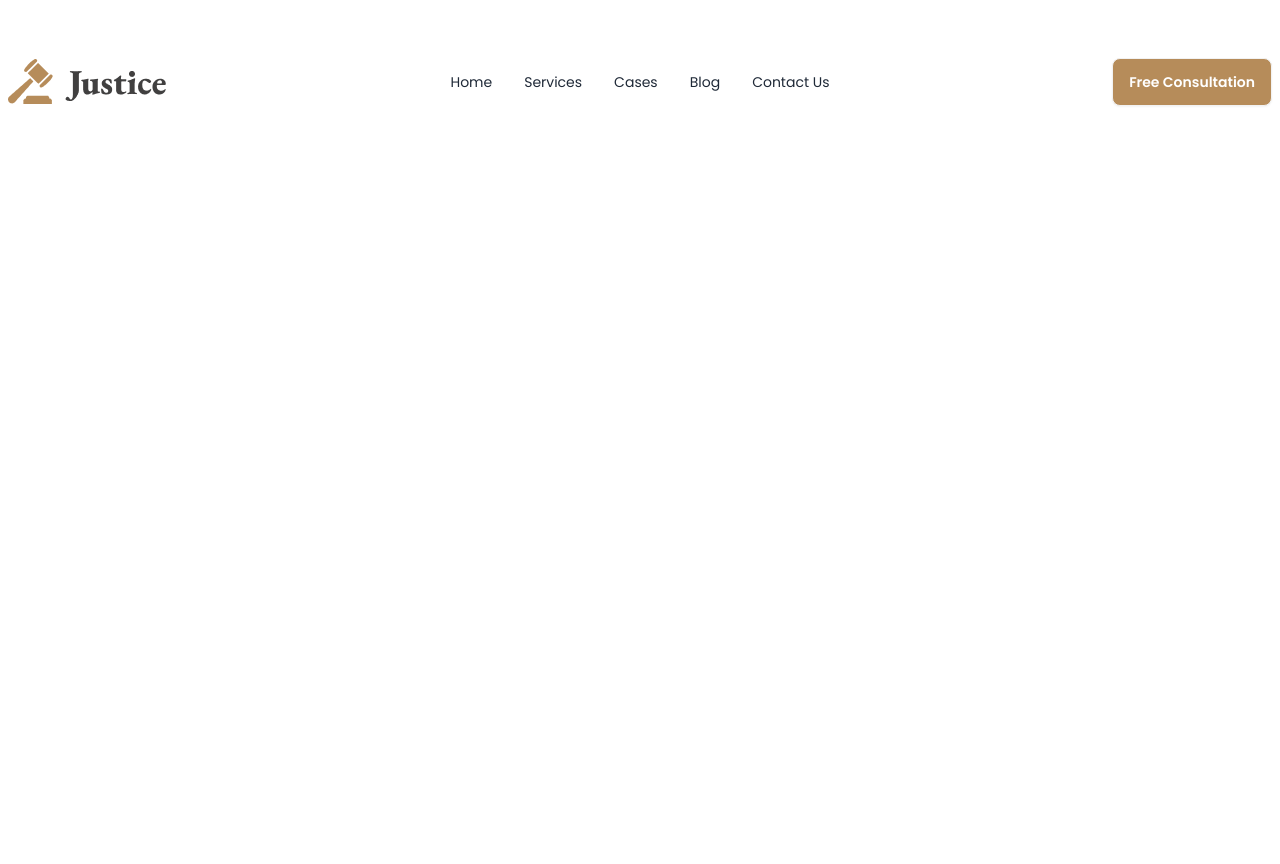
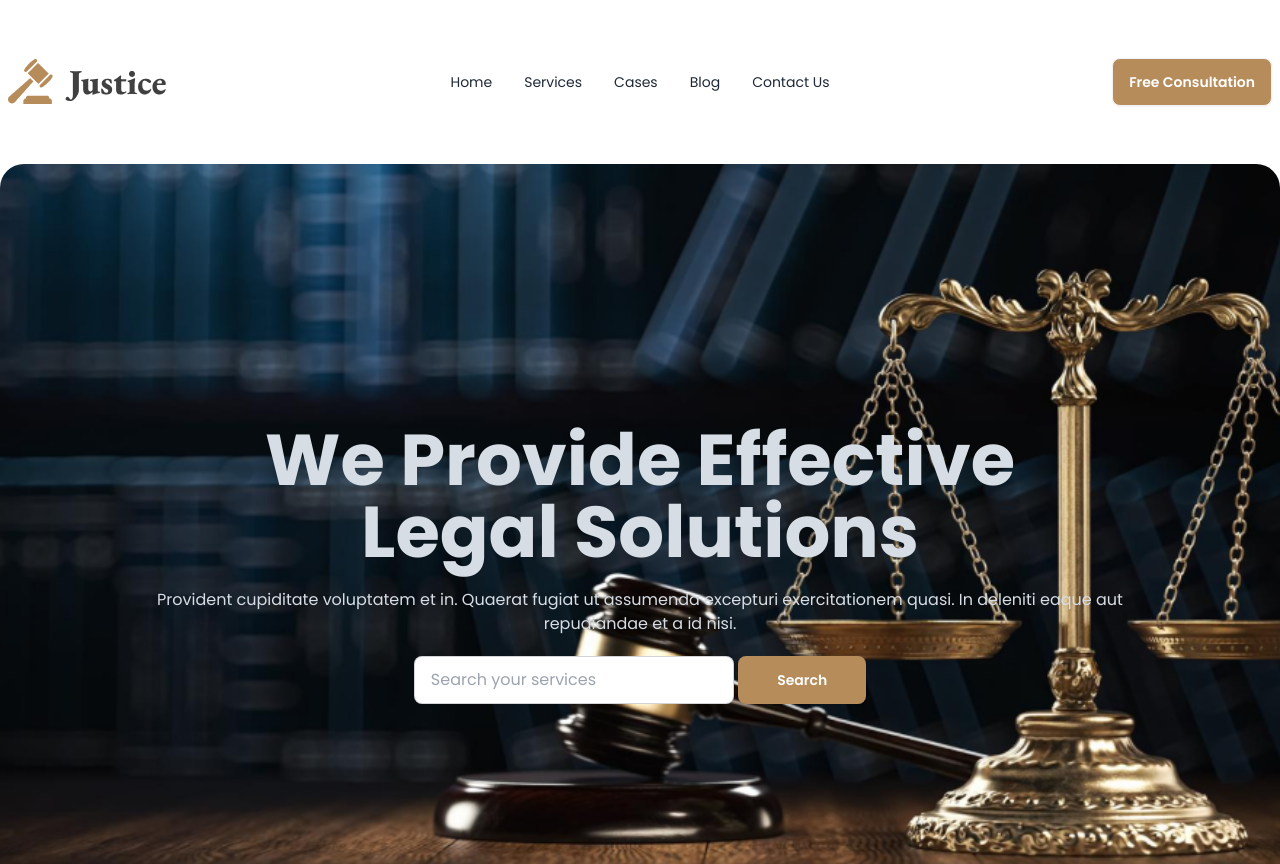
Before and after one commit to mohammadibnismail/legal-solutions-website, a plain HTML site: page index.html in a window 1280 px wide. Shown: the top 864 px of the page. Before the commit the page ends 800 px from the top, so only its background shows below. Drawn offline with nearby package versions, Linux system fonts and the light colour scheme.

Commit message:
Banner/Hero section Done

```diff
--- a/index.html
+++ b/index.html
@@ -46,7 +46,7 @@
 
 <body class="font-poppins">
 
-    <header class="container mx-auto  max-[1440px] mt-12">
+    <header class="container mx-auto mt-12 lg:mb-28">
         <!-- Navbar Section -->
         <div class="navbar mb-12">
             <div class="navbar-start">
@@ -78,13 +78,26 @@
                     <li><a>Contact Us</a></li>
                 </ul>
             </div>
-            <div class="navbar-end">
+            <div class="navbar-end hidden md:flex">
                 <a class="btn bg-color-primary text-white">Free Consultation</a>
             </div>
         </div>
 
         <!-- Banner Section -->
-
+        <div class="hero min-h-screen rounded-3xl" style="background-image: url(images/banner.png);">
+            <!-- <div class="hero-overlay bg-opacity-60 rounded-3xl"></div> -->
+            <div class="hero-content text-neutral-content text-center lg:m-24">
+                <div class="max-w-max">
+                    <h1 class="mb-5 text-3xl lg:text-7xl  font-bold">We Provide Effective <br> Legal Solutions</h1>
+                    <p class="mb-5">
+                        Provident cupiditate voluptatem et in. Quaerat fugiat ut assumenda excepturi exercitationem
+                        quasi. In deleniti eaque aut repudiandae et a id nisi.
+                    </p>
+                    <input type="text" placeholder="Search your services" class="input input-bordered w-full max-w-xs" />
+                    <button class="btn text-white bg-color-primary border-0 x-4 lg:w-32">Search</button>
+                </div>
+            </div>
+        </div>
     </header>
 
     <main>
```
